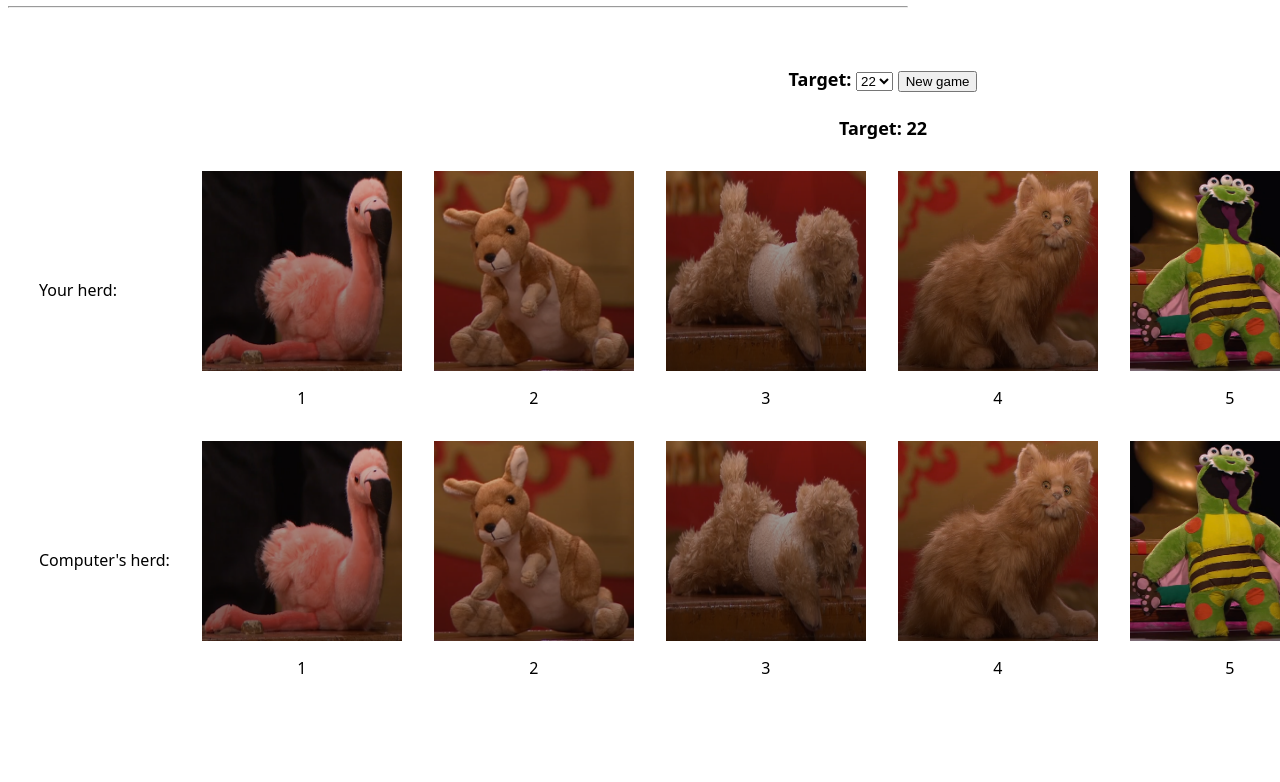
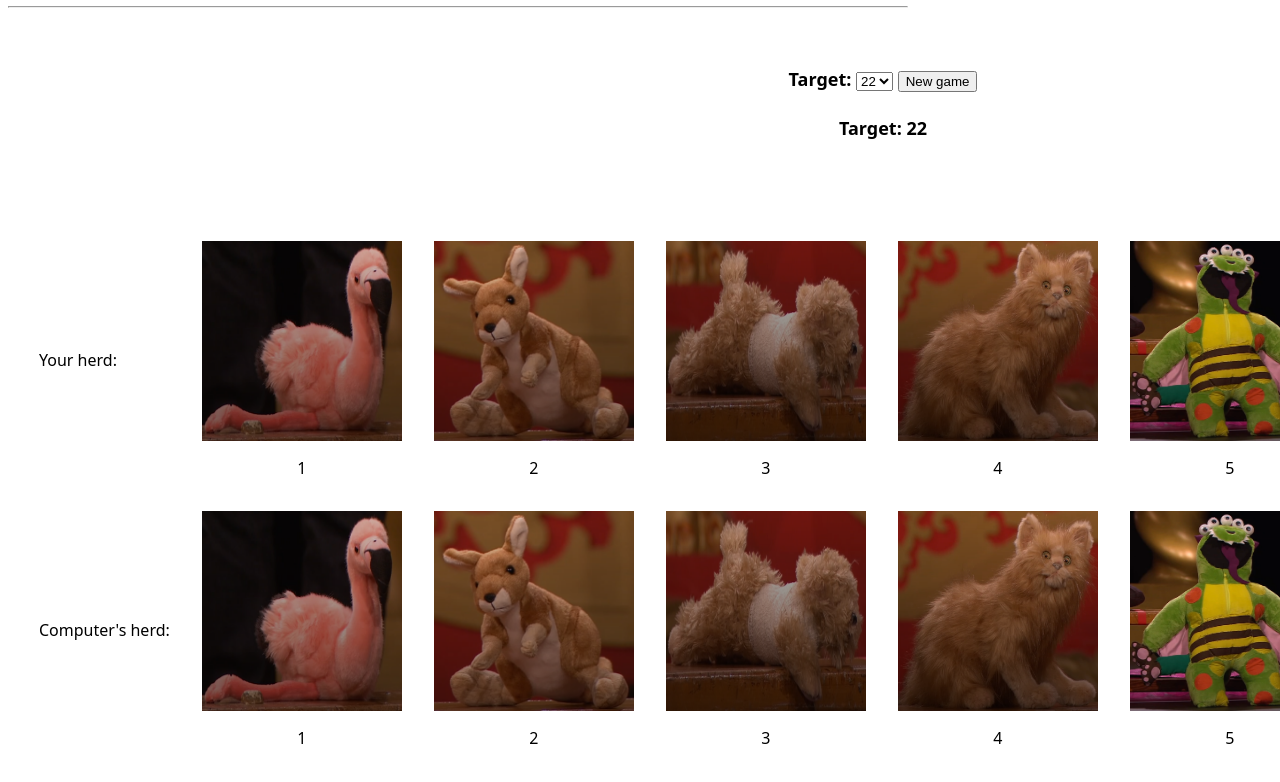
Before and after one commit to tobycrisford/taskmaster_leg_challenge, a plain HTML site: page index.html in a window 1280 px wide. Shown: the part 158-940 px from the top of the page. Drawn offline with Linux system fonts and the light colour scheme.

Commit message:
Improving styling: moving result display to above game board

```diff
--- a/index.html
+++ b/index.html
@@ -24,7 +24,8 @@
                 <option value="25">25</option>
             </select>
             <button onclick="reset_game();">New game</button><br><br>
-            Target: <span id="target_display"></span>
+            Target: <span id="target_display"></span><br>
+            <div class="results" id="result_display"></div>
             <table>
                 <tr id="human_options">
                     <td>Your herd: </td>
@@ -33,7 +34,6 @@
                     <td>Computer's herd: </td>
                 </tr>
             </table><br><br>
-            <span class="results" id="result_display"></span>
             <script>create_game();</script>
         </div>
     </body>
--- a/leg_game.css
+++ b/leg_game.css
@@ -21,4 +21,6 @@ body {
 
 .results {
     font-size: xxx-large;
+    min-height: 60px;
+    padding-top: 10px;
 }
```
